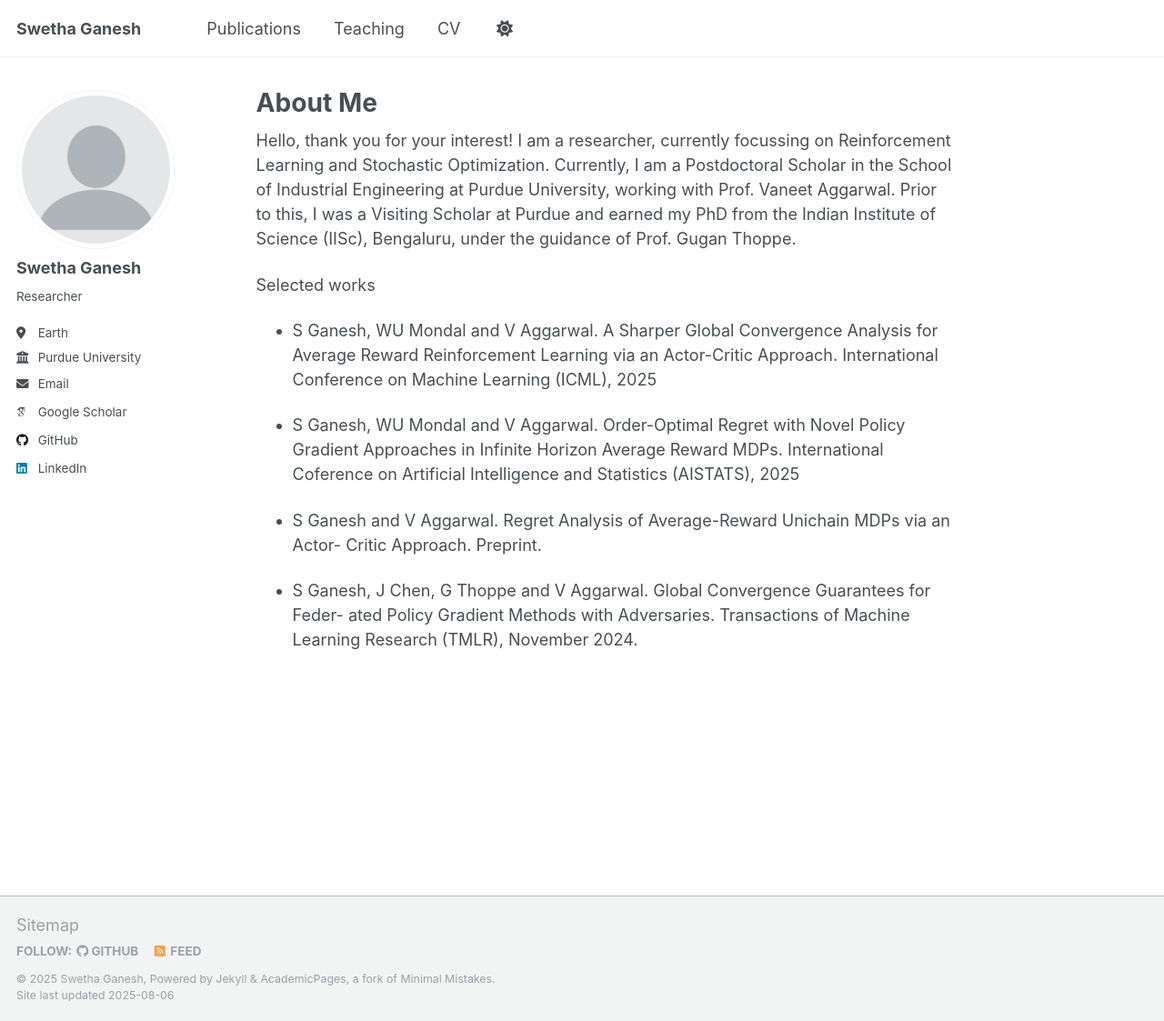
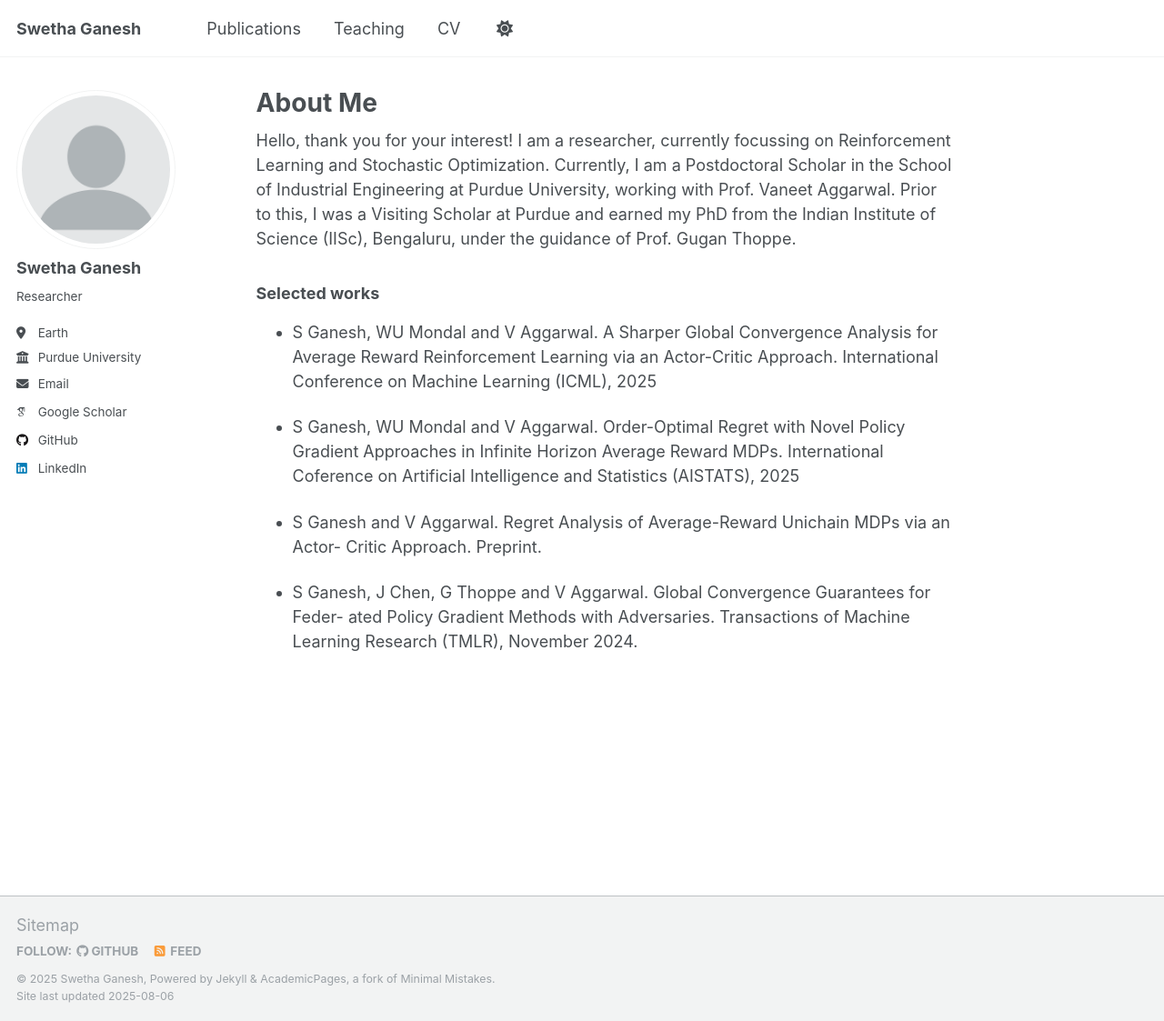
Before and after one commit to swethaganesh17/swethaganesh17.github.io, a Jekyll site: the page built from _pages/about.md, in a window 1280 px wide and 1123 px high. Shown: the whole window at 91% size. Built offline with Jekyll 4.4.1, drawn with Linux system fonts in a browser that asks for light colours; some web fonts are replaced; a script that is not in the unit is left out.

```diff
--- a/_pages/about.md
+++ b/_pages/about.md
@@ -9,7 +9,7 @@ redirect_from:
 
 Hello, thank you for your interest! I am a researcher, currently focussing on Reinforcement Learning and Stochastic Optimization. Currently, I am a Postdoctoral Scholar in the School of Industrial Engineering at Purdue University, working with Prof. Vaneet Aggarwal. Prior to this, I was a Visiting Scholar at Purdue and earned my PhD from the Indian Institute of Science (IISc), Bengaluru, under the guidance of Prof. Gugan Thoppe.
 
-Selected works
+### Selected works
 
 * S Ganesh, WU Mondal and V Aggarwal. A Sharper Global Convergence Analysis for Average
 Reward Reinforcement Learning via an Actor-Critic Approach. International Conference on
```
